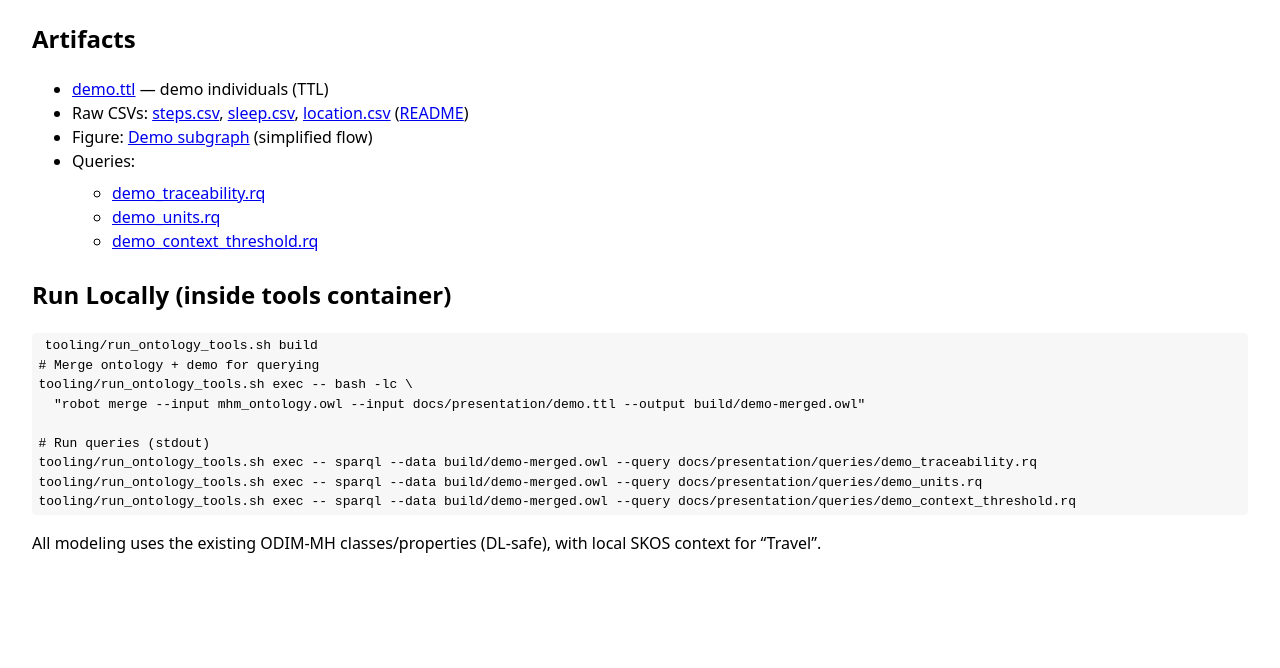
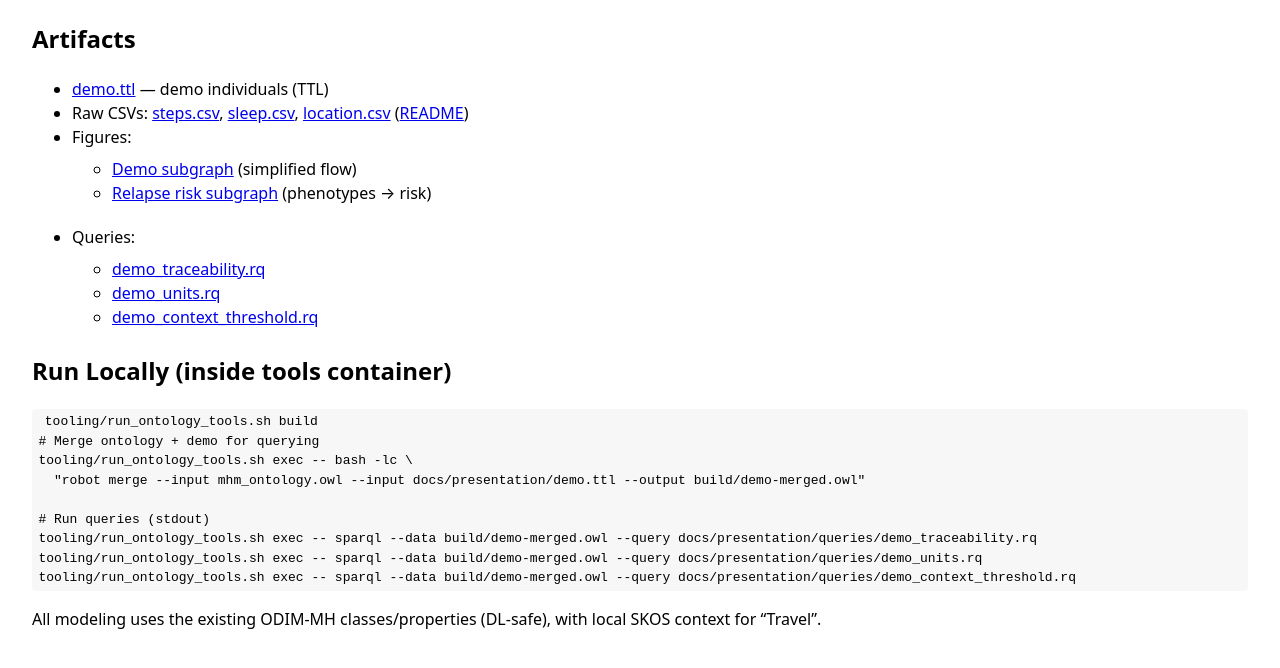
Before and after one commit to MentalHealthMission/MHM-ontology, a plain HTML site: page docs/presentation/index.html in a window 1280 px wide. Shown: the part 128-796 px from the top of the page. Drawn offline with Linux system fonts and the light colour scheme.

Commit message:
docs(presentation): add relapse risk subgraph (phenotypes → risk) and link from index

```diff
--- a/docs/presentation/index.html
+++ b/docs/presentation/index.html
@@ -19,7 +19,12 @@
   <ul>
     <li><a href="demo.ttl">demo.ttl</a> — demo individuals (TTL)</li>
     <li>Raw CSVs: <a href="raw/steps.csv">steps.csv</a>, <a href="raw/sleep.csv">sleep.csv</a>, <a href="raw/location.csv">location.csv</a> (<a href="raw/README.md">README</a>)</li>
-    <li>Figure: <a href="demo_graph.svg">Demo subgraph</a> (simplified flow)</li>
+    <li>Figures:
+      <ul>
+        <li><a href="demo_graph.svg">Demo subgraph</a> (simplified flow)</li>
+        <li><a href="demo_graph_relapse.svg">Relapse risk subgraph</a> (phenotypes → risk)</li>
+      </ul>
+    </li>
     <li>Queries:
       <ul>
         <li><a href="queries/demo_traceability.rq">demo_traceability.rq</a></li>
```
Also changed, not shown: docs/presentation/demo_graph_relapse.svg (added), 1 other file.
